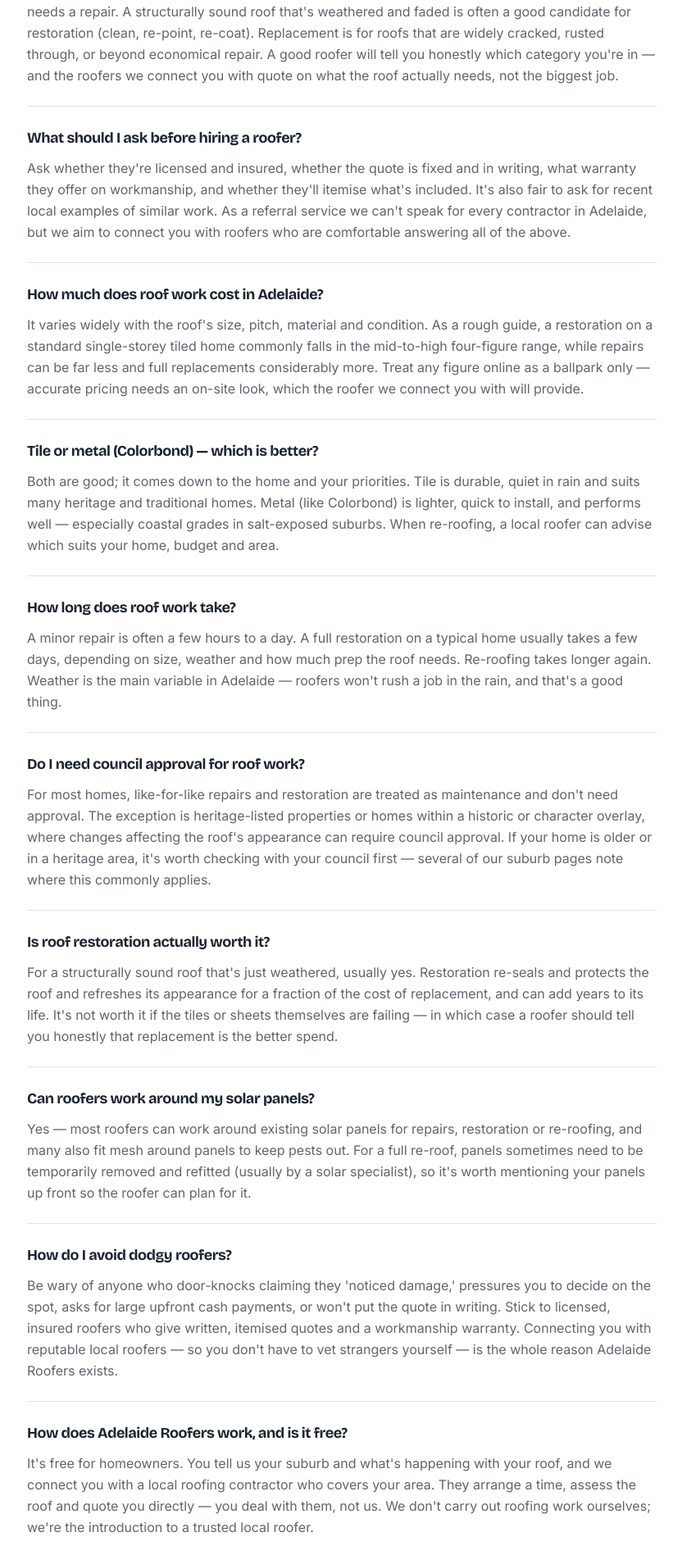
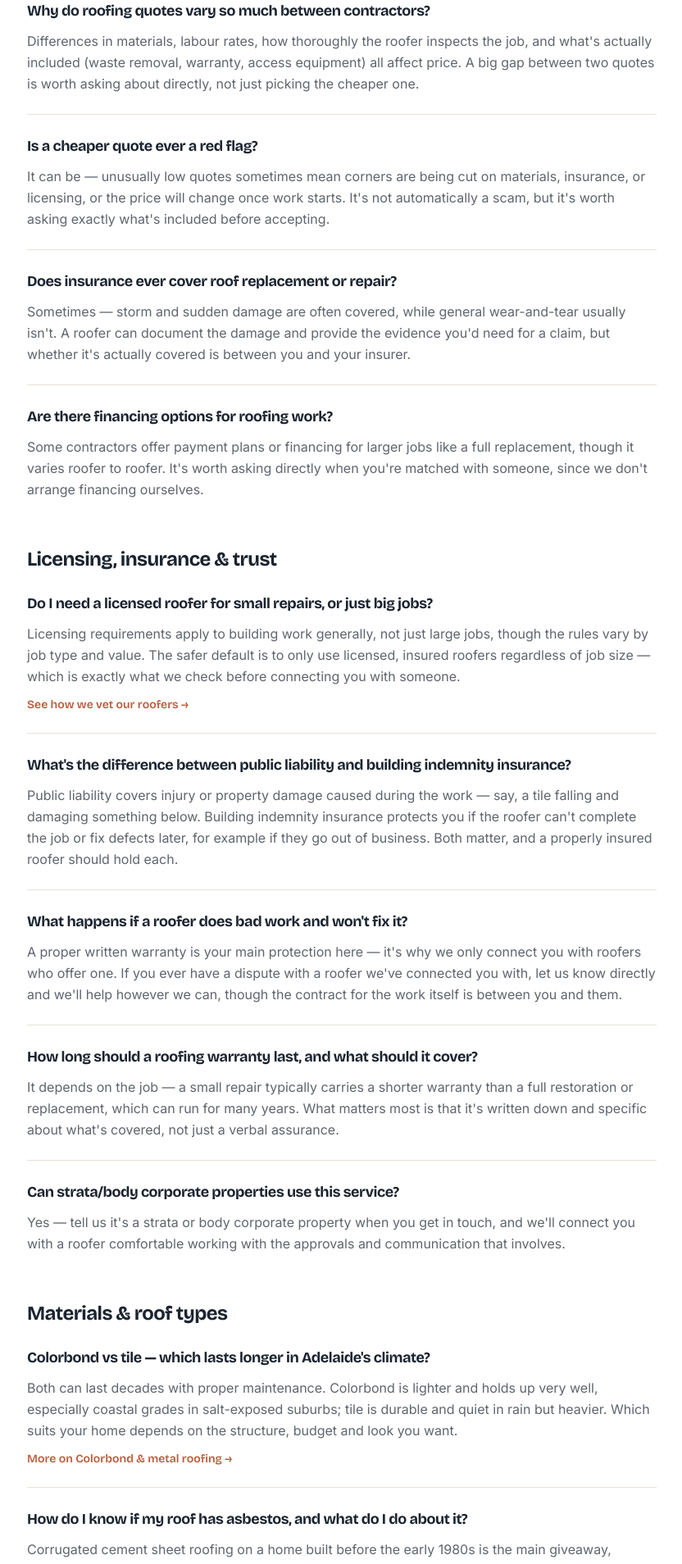
Before and after one commit to denislobo23/adelaide-roofers, a Next.js app: page /faq in a window 1280 px wide. Shown: the part 860-2768 px from the top of the page at 82% size, without its empty margins (223-1055 px from the left). Built offline with nearby package versions, Linux system fonts and the light colour scheme; no server answers.

Commit message:
Rebuild FAQ hub with 29 questions across 6 themes and internal linking

```diff
--- a/app/faq/page.js
+++ b/app/faq/page.js
@@ -4,69 +4,220 @@
 import CallButton from "@/components/CallButton";
 import RidgeDivider from "@/components/RidgeDivider";
 
-// Buyer-education FAQs — general roofing advice, answered honestly from a
-// referral-service point of view. (Suburb pages carry their own local FAQs.)
-const adviceFaqs = [
+// Central FAQ hub — the deep, comprehensive set. Suburb pages carry their
+// own 1-2 local questions and link back here rather than repeating this
+// whole set (avoids 32 near-identical FAQ blocks, which risks Google
+// treating them as duplicate content).
+//
+// Grouped into 6 themes so the page reads clearly and each section can
+// carry its own internal links where a short FAQ answer naturally leads
+// somewhere deeper (the calculator, a service page, an article).
+//
+// `topics` on each question is a lightweight tag set — not consumed by
+// anything yet, but intended for a future shared "related content"
+// component that surfaces relevant FAQs/articles/services by shared tag
+// instead of hand-linking every pair individually.
+
+const faqGroups = [
   {
-    q: "How do I know if my roof needs attention?",
-    a: "Common signs are water stains on ceilings, damp patches after rain, cracked or slipped tiles, rust on metal roofs, crumbling mortar along the ridge caps, and gutters that overflow. If you can see any of these — or your roof simply hasn't been looked at in 10-plus years — it's worth having a local roofer take a look before a small issue becomes a big one.",
+    heading: "Cost & pricing",
+    items: [
+      {
+        q: "How much does a roof replacement cost in Adelaide?",
+        a: "It varies widely with roof size, pitch, material and access, so there's no single honest number. As a rough starting point, get a free itemised estimate using our calculator — it's not a substitute for an on-site quote, but it gives you a real ballpark in under two minutes.",
+        topics: ["cost", "replacement"],
+        link: { href: "/calculator", label: "Try the free calculator" },
       },
       {
-    q: "Should I repair, restore, or replace my roof?",
-    a: "It depends on the roof's condition, not its age alone. A few broken tiles or a single leak usually just needs a repair. A structurally sound roof that's weathered and faded is often a good candidate for restoration (clean, re-point, re-coat). Replacement is for roofs that are widely cracked, rusted through, or beyond economical repair. A good roofer will tell you honestly which category you're in — and the roofers we connect you with quote on what the roof actually needs, not the biggest job.",
+        q: "Why do roofing quotes vary so much between contractors?",
+        a: "Differences in materials, labour rates, how thoroughly the roofer inspects the job, and what's actually included (waste removal, warranty, access equipment) all affect price. A big gap between two quotes is worth asking about directly, not just picking the cheaper one.",
+        topics: ["cost"],
       },
       {
-    q: "What should I ask before hiring a roofer?",
-    a: "Ask whether they're licensed and insured, whether the quote is fixed and in writing, what warranty they offer on workmanship, and whether they'll itemise what's included. It's also fair to ask for recent local examples of similar work. As a referral service we can't speak for every contractor in Adelaide, but we aim to connect you with roofers who are comfortable answering all of the above.",
+        q: "Is a cheaper quote ever a red flag?",
+        a: "It can be — unusually low quotes sometimes mean corners are being cut on materials, insurance, or licensing, or the price will change once work starts. It's not automatically a scam, but it's worth asking exactly what's included before accepting.",
+        topics: ["cost", "trust"],
       },
       {
-    q: "How much does roof work cost in Adelaide?",
-    a: "It varies widely with the roof's size, pitch, material and condition. As a rough guide, a restoration on a standard single-storey tiled home commonly falls in the mid-to-high four-figure range, while repairs can be far less and full replacements considerably more. Treat any figure online as a ballpark only — accurate pricing needs an on-site look, which the roofer we connect you with will provide.",
+        q: "Does insurance ever cover roof replacement or repair?",
+        a: "Sometimes — storm and sudden damage are often covered, while general wear-and-tear usually isn't. A roofer can document the damage and provide the evidence you'd need for a claim, but whether it's actually covered is between you and your insurer.",
+        topics: ["cost", "insurance"],
       },
       {
-    q: "Tile or metal (Colorbond) — which is better?",
-    a: "Both are good; it comes down to the home and your priorities. Tile is durable, quiet in rain and suits many heritage and traditional homes. Metal (like Colorbond) is lighter, quick to install, and performs well — especially coastal grades in salt-exposed suburbs. When re-roofing, a local roofer can advise which suits your home, budget and area.",
+        q: "Are there financing options for roofing work?",
+        a: "Some contractors offer payment plans or financing for larger jobs like a full replacement, though it varies roofer to roofer. It's worth asking directly when you're matched with someone, since we don't arrange financing ourselves.",
+        topics: ["cost"],
+      },
+    ],
   },
   {
-    q: "How long does roof work take?",
-    a: "A minor repair is often a few hours to a day. A full restoration on a typical home usually takes a few days, depending on size, weather and how much prep the roof needs. Re-roofing takes longer again. Weather is the main variable in Adelaide — roofers won't rush a job in the rain, and that's a good thing.",
+    heading: "Licensing, insurance & trust",
+    items: [
+      {
+        q: "Do I need a licensed roofer for small repairs, or just big jobs?",
+        a: "Licensing requirements apply to building work generally, not just large jobs, though the rules vary by job type and value. The safer default is to only use licensed, insured roofers regardless of job size — which is exactly what we check before connecting you with someone.",
+        topics: ["licensing", "trust"],
+        link: { href: "/how-we-vet-our-roofers", label: "See how we vet our roofers" },
       },
       {
-    q: "Do I need council approval for roof work?",
-    a: "For most homes, like-for-like repairs and restoration are treated as maintenance and don't need approval. The exception is heritage-listed properties or homes within a historic or character overlay, where changes affecting the roof's appearance can require council approval. If your home is older or in a heritage area, it's worth checking with your council first — several of our suburb pages note where this commonly applies.",
+        q: "What's the difference between public liability and building indemnity insurance?",
+        a: "Public liability covers injury or property damage caused during the work — say, a tile falling and damaging something below. Building indemnity insurance protects you if the roofer can't complete the job or fix defects later, for example if they go out of business. Both matter, and a properly insured roofer should hold each.",
+        topics: ["licensing", "insurance", "trust"],
       },
       {
-    q: "Is roof restoration actually worth it?",
-    a: "For a structurally sound roof that's just weathered, usually yes. Restoration re-seals and protects the roof and refreshes its appearance for a fraction of the cost of replacement, and can add years to its life. It's not worth it if the tiles or sheets themselves are failing — in which case a roofer should tell you honestly that replacement is the better spend.",
+        q: "What happens if a roofer does bad work and won't fix it?",
+        a: "A proper written warranty is your main protection here — it's why we only connect you with roofers who offer one. If you ever have a dispute with a roofer we've connected you with, let us know directly and we'll help however we can, though the contract for the work itself is between you and them.",
+        topics: ["trust", "warranty"],
       },
       {
-    q: "Can roofers work around my solar panels?",
-    a: "Yes — most roofers can work around existing solar panels for repairs, restoration or re-roofing, and many also fit mesh around panels to keep pests out. For a full re-roof, panels sometimes need to be temporarily removed and refitted (usually by a solar specialist), so it's worth mentioning your panels up front so the roofer can plan for it.",
+        q: "How long should a roofing warranty last, and what should it cover?",
+        a: "It depends on the job — a small repair typically carries a shorter warranty than a full restoration or replacement, which can run for many years. What matters most is that it's written down and specific about what's covered, not just a verbal assurance.",
+        topics: ["warranty", "trust"],
       },
       {
-    q: "How do I avoid dodgy roofers?",
-    a: "Be wary of anyone who door-knocks claiming they 'noticed damage,' pressures you to decide on the spot, asks for large upfront cash payments, or won't put the quote in writing. Stick to licensed, insured roofers who give written, itemised quotes and a workmanship warranty. Connecting you with reputable local roofers — so you don't have to vet strangers yourself — is the whole reason Adelaide Roofers exists.",
+        q: "Can strata/body corporate properties use this service?",
+        a: "Yes — tell us it's a strata or body corporate property when you get in touch, and we'll connect you with a roofer comfortable working with the approvals and communication that involves.",
+        topics: ["process"],
+      },
+    ],
   },
   {
-    q: "How does Adelaide Roofers work, and is it free?",
-    a: "It's free for homeowners. You tell us your suburb and what's happening with your roof, and we connect you with a local roofing contractor who covers your area. They arrange a time, assess the roof and quote you directly — you deal with them, not us. We don't carry out roofing work ourselves; we're the introduction to a trusted local roofer.",
+    heading: "Materials & roof types",
+    items: [
+      {
+        q: "Colorbond vs tile — which lasts longer in Adelaide's climate?",
+        a: "Both can last decades with proper maintenance. Colorbond is lighter and holds up very well, especially coastal grades in salt-exposed suburbs; tile is durable and quiet in rain but heavier. Which suits your home depends on the structure, budget and look you want.",
+        topics: ["materials", "colorbond"],
+        link: { href: "/services/colorbond-roofing", label: "More on Colorbond & metal roofing" },
+      },
+      {
+        q: "How do I know if my roof has asbestos, and what do I do about it?",
+        a: "Corrugated cement sheet roofing on a home built before the early 1980s is the main giveaway, though it isn't always obvious just by looking. Don't drill, cut or disturb it — a licensed asbestos removalist needs to handle any work involving it, by law in South Australia.",
+        topics: ["materials", "asbestos"],
+        link: { href: "/services/asbestos-roof-removal", label: "Read more on asbestos roof removal" },
+      },
+      {
+        q: "Can I install solar panels on any roof type?",
+        a: "Generally yes, though the installation approach differs by material — metal roofs are usually the most straightforward, while tile requires more careful mounting. If you're planning solar and a re-roof around the same time, it's worth doing the roof work first.",
+        topics: ["materials", "solar"],
+      },
+      {
+        q: "Are metal roofs noisy in the rain?",
+        a: "Less than people expect, especially with proper insulation and sarking underneath — the perception of a loud tin roof mostly comes from older, uninsulated sheds rather than modern residential installs. A roofer can talk you through insulation options if noise is a concern.",
+        topics: ["materials", "colorbond"],
+      },
+      {
+        q: "Which roof types can be restored, and which must be replaced?",
+        a: "Most tile and metal roofs can be restored if they're structurally sound and just weathered — cleaned, re-pointed and re-coated. Asbestos roofs aren't restored; if they need work, licensed removal and replacement is the only safe path.",
+        topics: ["materials", "restoration"],
+      },
+    ],
+  },
+  {
+    heading: "Timing & process",
+    items: [
+      {
+        q: "How long does a full roof replacement actually take?",
+        a: "Most residential replacements in Adelaide are completed within a few days, weather permitting. A good roofer keeps the home weather-sealed throughout, so you're never left exposed overnight.",
+        topics: ["process", "replacement"],
+      },
+      {
+        q: "Do I need council approval to replace my roof in SA?",
+        a: "Like-for-like replacement is usually treated as maintenance and doesn't need approval. The main exception is heritage-listed properties or homes in a historic overlay, where changes to the roof's appearance can require council sign-off first.",
+        topics: ["process", "council"],
+      },
+      {
+        q: "What's the best time of year to get roofing work done in Adelaide?",
+        a: "Most roof work can be done year-round, but drier months make scheduling more predictable since rain can pause certain jobs (particularly coating and painting). Booking ahead of storm season is also sensible if your roof needs attention.",
+        topics: ["process"],
+      },
+      {
+        q: "Can roofing work happen while I'm still living in the house?",
+        a: "Yes, for the vast majority of jobs — repairs, restoration and most replacements don't require you to move out. Asbestos removal is the exception where a roofer or removalist may ask part of the property to be kept clear during the work itself.",
+        topics: ["process"],
+      },
+      {
+        q: "What happens if it rains during a roofing job?",
+        a: "A properly run job keeps the roof weather-sealed at the end of each day specifically so rain isn't a problem, and coating/painting work simply pauses until conditions are right. It's a normal part of scheduling in Adelaide, not something to worry about.",
+        topics: ["process"],
+      },
+      {
+        q: "Will my property be damaged during the work, and who handles cleanup?",
+        a: "Reputable roofers protect gardens and paths with tarps and remove all waste and offcuts once the job's done — it's standard practice, and worth confirming it's included when you get a quote.",
+        topics: ["process"],
+      },
+      {
+        q: "How often should I get my roof inspected?",
+        a: "Roughly every two to three years for a roof with no known issues, or sooner after a major storm. Regular inspection catches small problems — a slipped tile, a cracked seal — before they turn into leaks and ceiling damage.",
+        topics: ["process", "maintenance"],
+      },
+    ],
+  },
+  {
+    heading: "Repairs vs bigger decisions",
+    items: [
+      {
+        q: "How do I know if a leak means 'repair' or 'the whole roof is failing'?",
+        a: "A single, findable source — a cracked tile, a failed flashing — is usually a straightforward repair. Recurring leaks from multiple spots, or leaks alongside widespread cracking or rust, are signs the roof itself may be past patching. A roofer can tell you honestly which category you're in.",
+        topics: ["decision", "repair"],
+        link: { href: "/blog/repair-vs-replace", label: "Take the repair vs replace quiz" },
+      },
+      {
+        q: "What's the lifespan of each major roof type before replacement is unavoidable?",
+        a: "As a rough guide: metal roofing commonly lasts 40-plus years, concrete and terracotta tile even longer with maintenance, while older asbestos roofing is generally well past its practical lifespan on most Adelaide homes still carrying it. Actual lifespan depends heavily on maintenance and exposure.",
+        topics: ["decision", "materials"],
+      },
+      {
+        q: "Is roof restoration actually worth it, or does it just delay the inevitable?",
+        a: "For a structurally sound roof that's simply weathered, restoration genuinely extends its life for a fraction of replacement cost — it's not just cosmetic delay. It's the wrong call only when the tiles or sheets themselves are failing, in which case a roofer should say so honestly.",
+        topics: ["decision", "restoration"],
+        link: { href: "/blog/repair-vs-replace", label: "Take the repair vs replace quiz" },
+      },
+    ],
+  },
+  {
+    heading: "Using this service specifically",
+    items: [
+      {
+        q: "What happens after I submit the form on this site?",
+        a: "We match your job and suburb to a local roofer who covers your area and pass your details on. They'll reach out directly to arrange a time to look at the roof and quote you — there's no call centre in between.",
+        topics: ["how-it-works"],
+      },
+      {
+        q: "Can I request quotes from more than one roofer?",
+        a: "Yes — if you'd like to compare more than one quote, let us know when you get in touch and we'll do our best to connect you with more than one local roofer for your job.",
+        topics: ["how-it-works"],
+      },
+      {
+        q: "What if no roofer in my suburb is available?",
+        a: "We'll connect you with the closest available roofer who covers your area rather than leaving you without an option. Coverage is genuinely metro-wide, so this is uncommon, but if it happens we'll be upfront about it.",
+        topics: ["how-it-works"],
+      },
+      {
+        q: "Is my information shared with multiple roofers, or just one?",
+        a: "Only with the roofer(s) we actually connect you with for your specific enquiry — we don't sell or broadcast your details to a wider list of contractors.",
+        topics: ["how-it-works", "privacy"],
+      },
+    ],
   },
 ];
 
 const faqSchema = {
   "@context": "https://schema.org",
   "@type": "FAQPage",
-  mainEntity: adviceFaqs.map((f) => ({
+  mainEntity: faqGroups.flatMap((g) =>
+    g.items.map((f) => ({
       "@type": "Question",
       name: f.q,
       acceptedAnswer: { "@type": "Answer", text: f.a },
-  })),
+    }))
+  ),
 };
 
 export const metadata = {
   title: `Roofing FAQs — Advice for Adelaide Homeowners | ${site.brand}`,
   description:
-    "Honest answers to common roofing questions: repair vs replace, what to ask a roofer, costs, tile vs metal, council approval, and how to avoid dodgy operators.",
+    "Honest answers to common roofing questions: cost, licensing, materials, asbestos, timing, repair vs replace, and how our free matching service works.",
   alternates: { canonical: `${site.url}/faq` },
   openGraph: {
     title: `Roofing FAQs — Advice for Adelaide Homeowners | ${site.brand}`,
@@ -98,25 +249,40 @@
         </h1>
         <p className="mt-6 max-w-2xl font-body text-lg leading-relaxed text-ink/70">
           Honest, plain-English answers to the things Adelaide homeowners ask us most — from
-          &ldquo;does my roof actually need work?&rdquo; to &ldquo;how do I avoid a dodgy
-          operator?&rdquo; No sales pitch, just useful information.
+          cost and licensing to asbestos and timing. No sales pitch, just useful information.
         </p>
       </section>
 
       <RidgeDivider />
 
-      {/* ── FAQ LIST ───────────────────────────────────────── */}
+      {/* ── FAQ GROUPS ─────────────────────────────────────── */}
       <section className="border-y border-mortar bg-white">
         <div className="mx-auto max-w-wrap px-5 py-16">
-          <div className="mx-auto max-w-3xl divide-y divide-mortar">
-            {adviceFaqs.map((f) => (
-              <div key={f.q} className="py-6 first:pt-0 last:pb-0">
-                <h2 className="font-display text-lg font-bold tracking-tight text-ink">{f.q}</h2>
+          {faqGroups.map((group) => (
+            <div key={group.heading} className="mx-auto mb-14 max-w-3xl last:mb-0">
+              <h2 className="mb-2 font-display text-2xl font-bold tracking-tight text-ink">
+                {group.heading}
+              </h2>
+              <div className="divide-y divide-mortar">
+                {group.items.map((f) => (
+                  <div key={f.q} className="py-6 first:pt-4 last:pb-0">
+                    <h3 className="font-display text-lg font-bold tracking-tight text-ink">{f.q}</h3>
                     <p className="mt-2.5 font-body leading-relaxed text-ink/70">{f.a}</p>
+                    {f.link && (
+                      <Link
+                        href={f.link.href}
+                        className="mt-3 inline-flex items-center gap-1.5 font-display text-sm font-semibold text-clay hover:text-clay-deep"
+                      >
+                        {f.link.label} →
+                      </Link>
+                    )}
                   </div>
                 ))}
               </div>
-          <p className="mx-auto mt-10 max-w-3xl font-body text-sm leading-relaxed text-ink/55">
+            </div>
+          ))}
+
+          <p className="mx-auto mt-4 max-w-3xl font-body text-sm leading-relaxed text-ink/55">
             Looking for what roofs in your area typically need?{" "}
             <Link href="/services" className="font-semibold text-clay hover:text-clay-deep">
               See our roofing services
```
Lines whose indentation alone changed are shown as unchanged.
